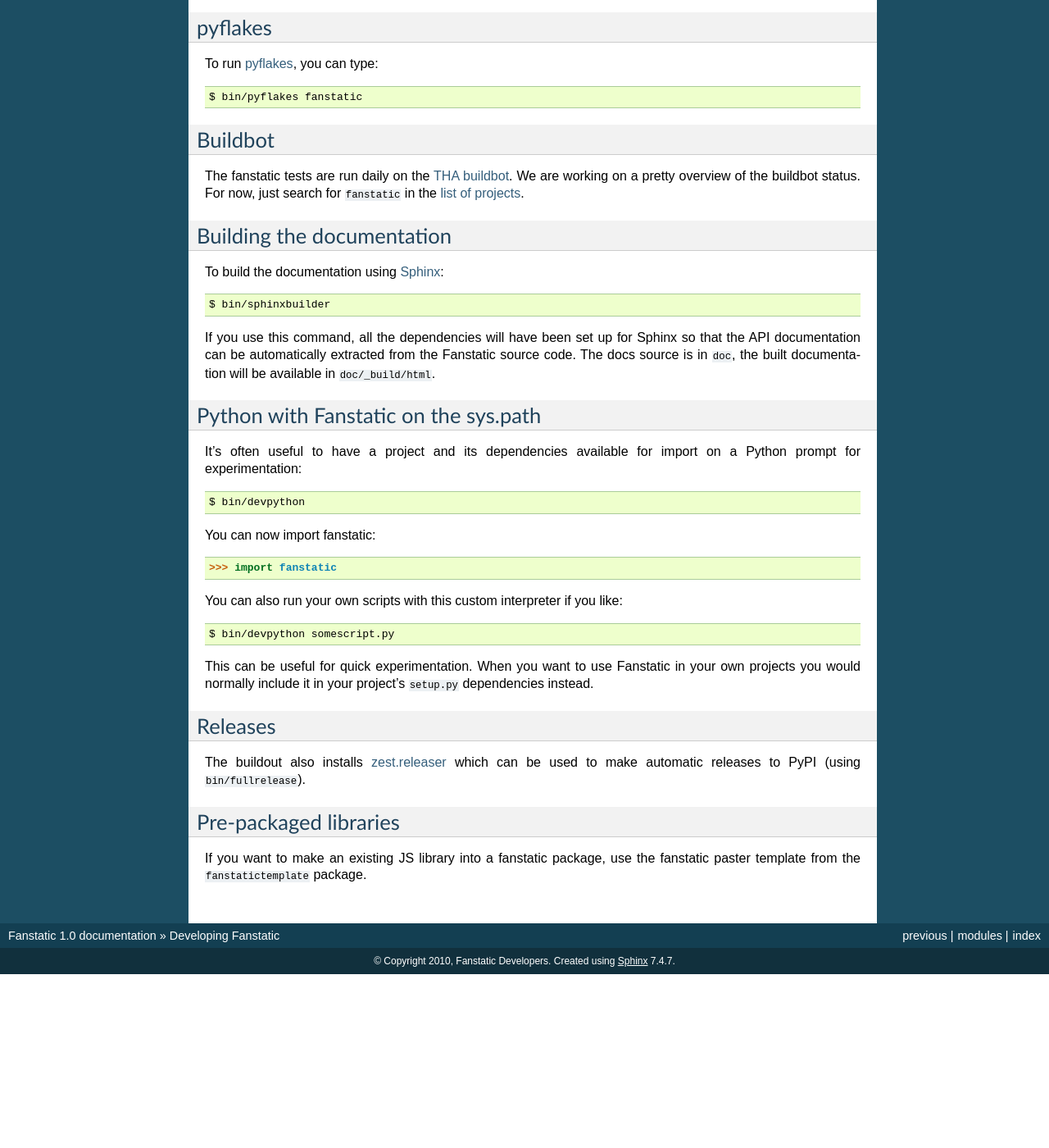
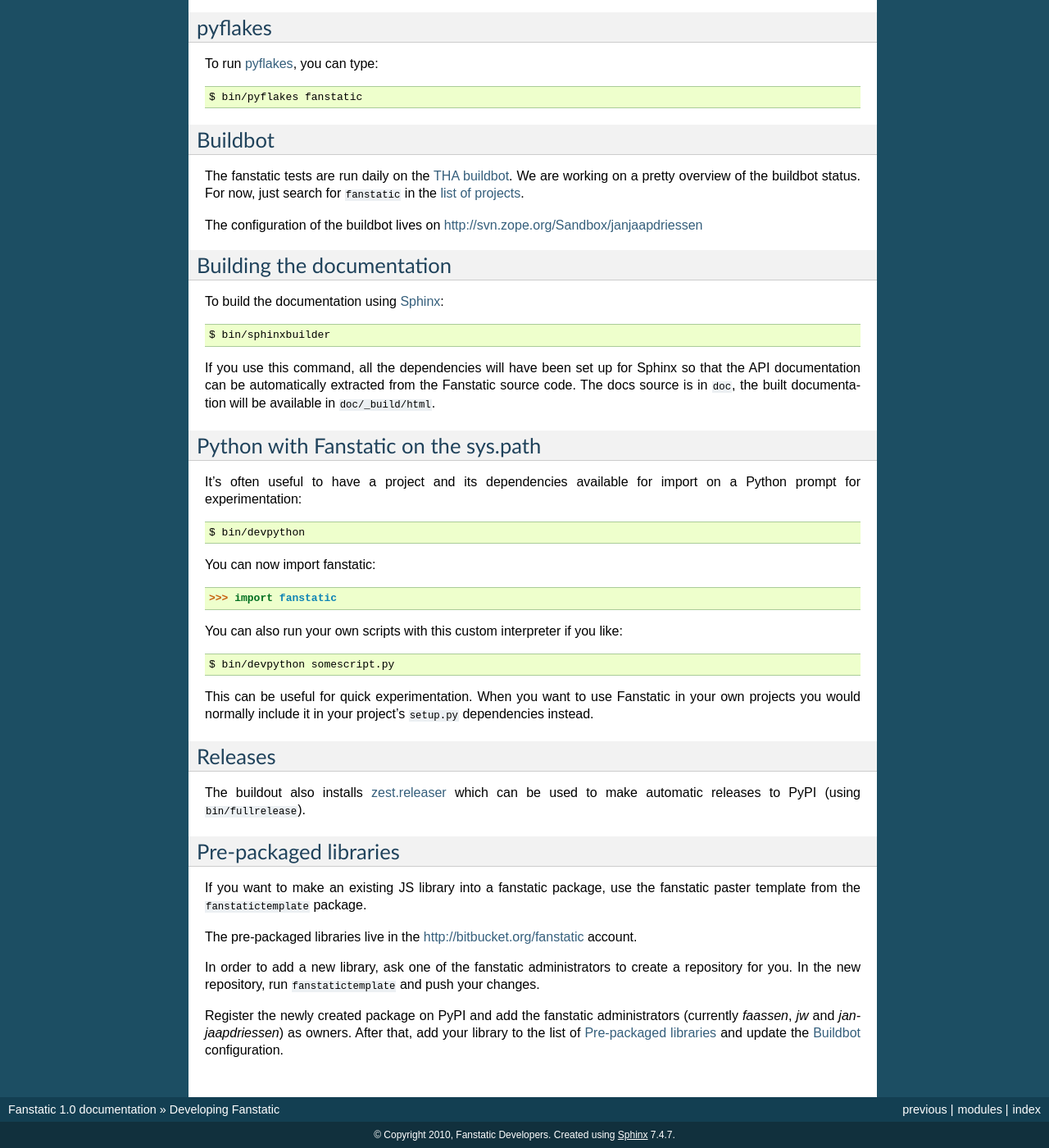
Before and after one commit to zopefoundation/fanstatic, a Sphinx documentation site: the page built from doc/development.rst, in a window 1280 px wide and 1400 px high, scrolled down 1186 px. Shown: the whole window at 82% size. Built offline with Sphinx 7.4.7, drawn with Linux system fonts in a browser that asks for light colours; cross-references to code outside the pages are shown as plain code; before the commit the page ends 2374 px from its top, so only the background shows below that.

Commit message:
Update documentation for creating fanstatic libraries.

```diff
--- a/doc/development.rst
+++ b/doc/development.rst
@@ -88,6 +88,9 @@
 
 .. _pyflakes: http://divmod.org/trac/wiki/DivmodPyflakes
 
+
+.. _buildbot:
+
 Buildbot
 --------
 
@@ -95,6 +98,8 @@
 We are working on a pretty overview of the buildbot status.
 For now, just search for ``fanstatic`` in the `list of projects <http://dev.thehealthagency.com/buildbot/one_box_per_builder>`_.
 
+The configuration of the buildbot lives on
+http://svn.zope.org/Sandbox/janjaapdriessen
 
 Building the documentation
 --------------------------
@@ -145,3 +150,14 @@
 
 If you want to make an existing JS library into a fanstatic package, use the
 fanstatic paster template from the :pypi:`fanstatictemplate` package.
+
+The pre-packaged libraries live in the http://bitbucket.org/fanstatic account.
+
+In order to add a new library, ask one of the fanstatic administrators to create
+a repository for you. In the new repository, run :pypi:`fanstatictemplate` and
+push your changes.
+
+Register the newly created package on PyPI and add the fanstatic administrators
+(currently `faassen`, `jw` and `janjaapdriessen`) as owners. After that, add
+your library to the list of :ref:`packaged_libs` and update the :ref:`buildbot`
+configuration.
--- a/doc/libraries.rst
+++ b/doc/libraries.rst
@@ -1,3 +1,5 @@
+.. _packaged_libs:
+
 Pre-packaged libraries
 ======================
 
```
